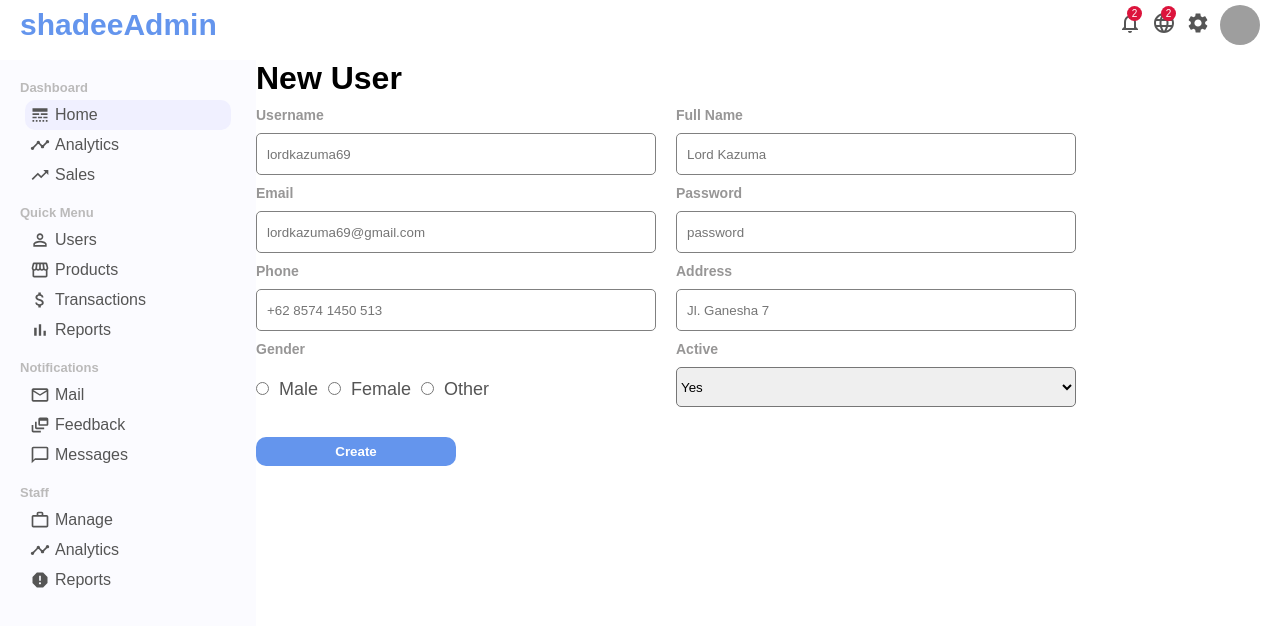
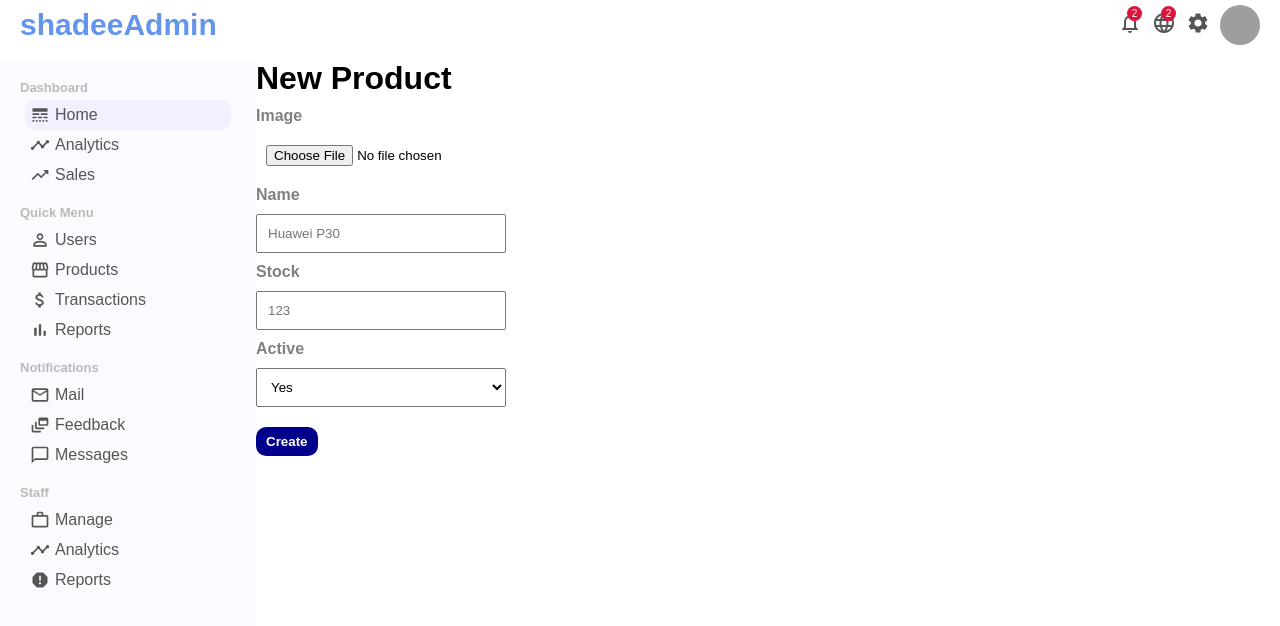
Before and after one commit to 1157030004/admin-panel, a React (Create React App) app: page /newProduct in a window 1280 px wide. Shown: the top 626 px of the page. Built offline with nearby package versions, Linux system fonts and the light colour scheme; grey boxes are pictures that could not be loaded; a web font is replaced by a local one.

Commit message:
newProduct

```diff
--- a/src/App.js
+++ b/src/App.js
@@ -8,6 +8,7 @@
 import NewUser from "./pages/newUser/NewUser";
 import ProductList from "./pages/productList/ProductList";
 import Product from "./pages/product/Product";
+import NewProduct from "./pages/newProduct/NewProduct";
 
 function App() {
 	return (
@@ -41,7 +42,7 @@
 					</Route>
 
 					<Route path="/newProduct">
-						<NewUser />
+						<NewProduct />
 					</Route>
 				</Switch>
 			</div>
--- a/src/components/sidebar/Sidebar.jsx
+++ b/src/components/sidebar/Sidebar.jsx
@@ -9,10 +9,12 @@
                 <div className="sidebarMenu">
                     <h3 className="sidebarTitle">Dashboard</h3>
                     <ul className="sidebarList">
+                        <Link to="/" className="link">
                         <li className="sidebarListItem active">
                             <LineStyle className="sidebarIcon" />
                             Home
                         </li>
+                        </Link>
                         <li className="sidebarListItem">
                             <Timeline className="sidebarIcon" />
                             Analytics
--- /dev/null
+++ b/src/pages/newProduct/NewProduct.jsx
@@ -0,0 +1,33 @@
+import "./newProduct.css"
+
+const NewProduct = () => {
+    return (
+    <div className="newProduct">
+      <h1 className="addProductTitle">New Product</h1>
+      <form className="addProductForm">
+        <div className="addProductItem">
+          <label>Image</label>
+          <input type="file" id="file" />
+        </div>
+        <div className="addProductItem">
+          <label>Name</label>
+          <input type="text" placeholder="Huawei P30" />
+        </div>
+        <div className="addProductItem">
+          <label>Stock</label>
+          <input type="text" placeholder="123" />
+        </div>
+        <div className="addProductItem">
+          <label>Active</label>
+          <select name="active" id="active">
+            <option value="yes">Yes</option>
+            <option value="no">No</option>
+          </select>
+        </div>
+        <button className="addProductButton">Create</button>
+      </form>
+    </div>
+    )
+}
+
+export default NewProduct
--- /dev/null
+++ b/src/pages/newProduct/newProduct.css
@@ -0,0 +1,39 @@
+.newProduct {
+	flex: 4;
+}
+
+.addProductForm {
+	margin-top: 10px;
+}
+
+.addProductItem {
+	width: 250px;
+	display: flex;
+	flex-direction: column;
+	margin-bottom: 10px;
+}
+
+.addProductItem > label {
+	color: gray;
+	font-weight: 600;
+	margin-bottom: 10px;
+}
+
+.addProductItem > input {
+	padding: 10px;
+}
+
+.addProductItem > select {
+	padding: 10px;
+}
+
+.addProductButton {
+	margin-top: 10px;
+	padding: 7px 10px;
+	border: none;
+	border-radius: 10px;
+	background-color: darkblue;
+	color: white;
+	font-weight: 600;
+	cursor: pointer;
+}
--- a/src/pages/productList/ProductList.jsx
+++ b/src/pages/productList/ProductList.jsx
@@ -41,7 +41,7 @@
         },
         {
           field: 'price',
-          headerName: 'price',
+          headerName: 'Price',
           width: 160,
           editable: true,
         },
```
